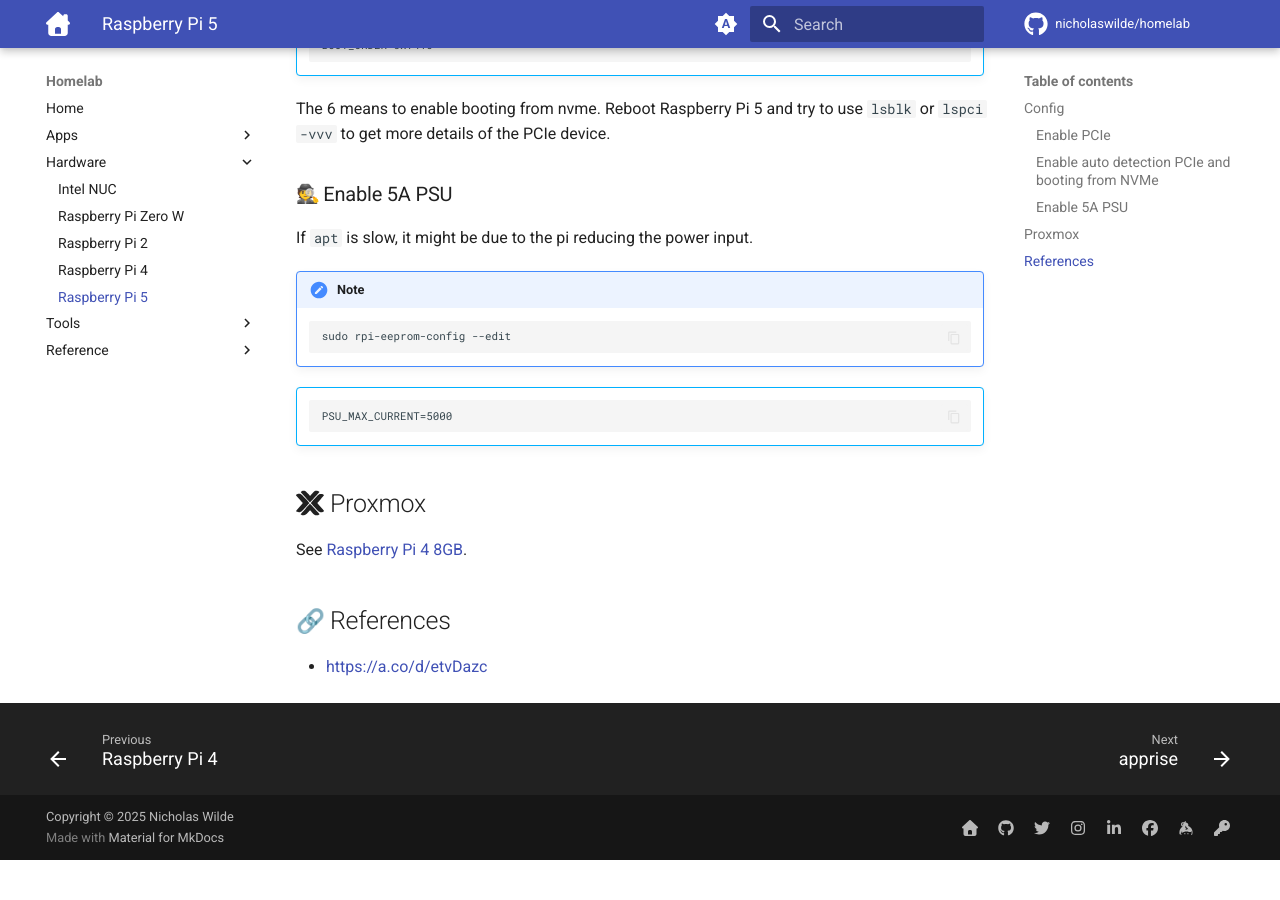
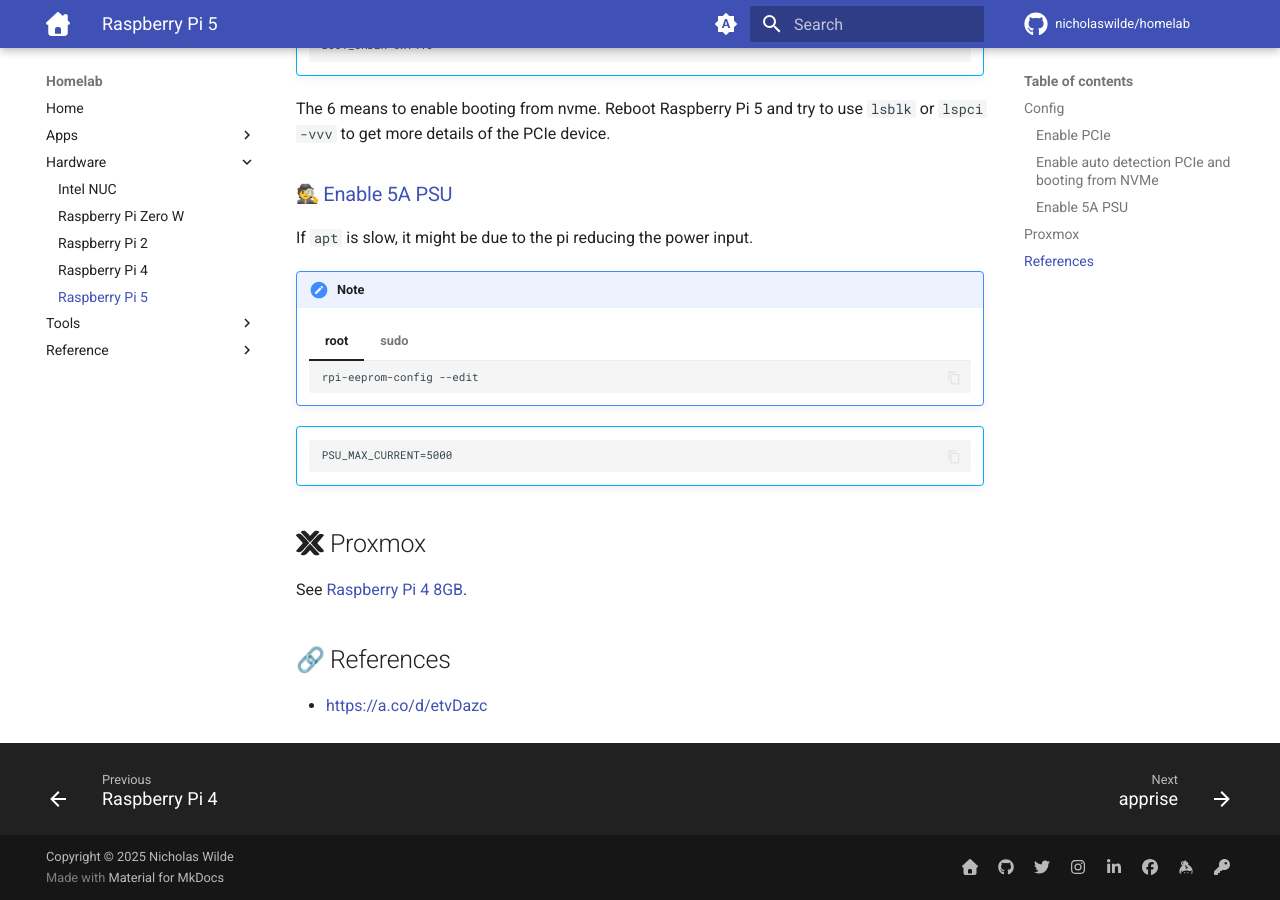
Before and after one commit to nicholaswilde/homelab, an MkDocs documentation site: the page built from docs/hardware/rpi5.md, in a window 1280 px wide and 900 px high, scrolled down 1042 px. Built offline with MkDocs 1.6.1 and Material for MkDocs 9.7.7, drawn with Linux system fonts in a browser that asks for light colours; emoji names are drawn with the system emoji font; comment, search, counter and statistics services are not loaded; before the commit the page ends 1902 px from its top, so only the background shows below that.

Commit message:
Update rpi5.md

````diff
--- a/docs/hardware/rpi5.md
+++ b/docs/hardware/rpi5.md
@@ -70,15 +70,23 @@
 
 The 6 means to enable booting from nvme. Reboot Raspberry Pi 5 and try to use `lsblk` or `lspci -vvv` to get more details of the PCIe device.
 
-### :detective: Enable 5A PSU
+### :detective: [Enable 5A PSU][7]
 
 If `apt` is slow, it might be due to the pi reducing the power input.
 
 !!! note
 
-    ```shell
-    sudo rpi-eeprom-config --edit
-    ```
+    === "root"
+
+        ```shell
+        rpi-eeprom-config --edit
+        ```
+
+    === "sudo"
+
+        ```shell
+        sudo rpi-eeprom-config --edit
+        ```
 
 !!! abstract ""
 
````
Also changed, not shown: other parts of docs/hardware/rpi5.md (+1 -0 lines).
